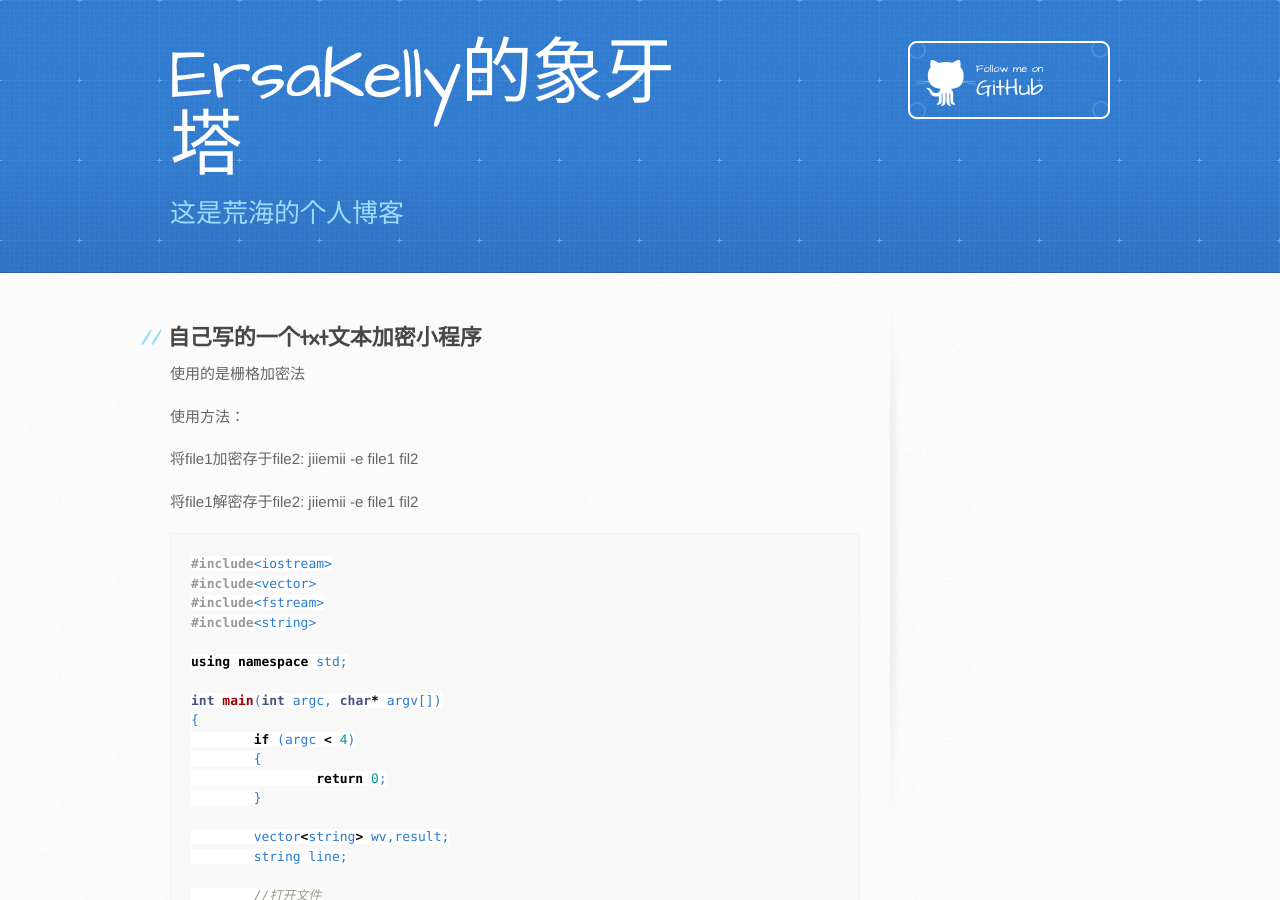
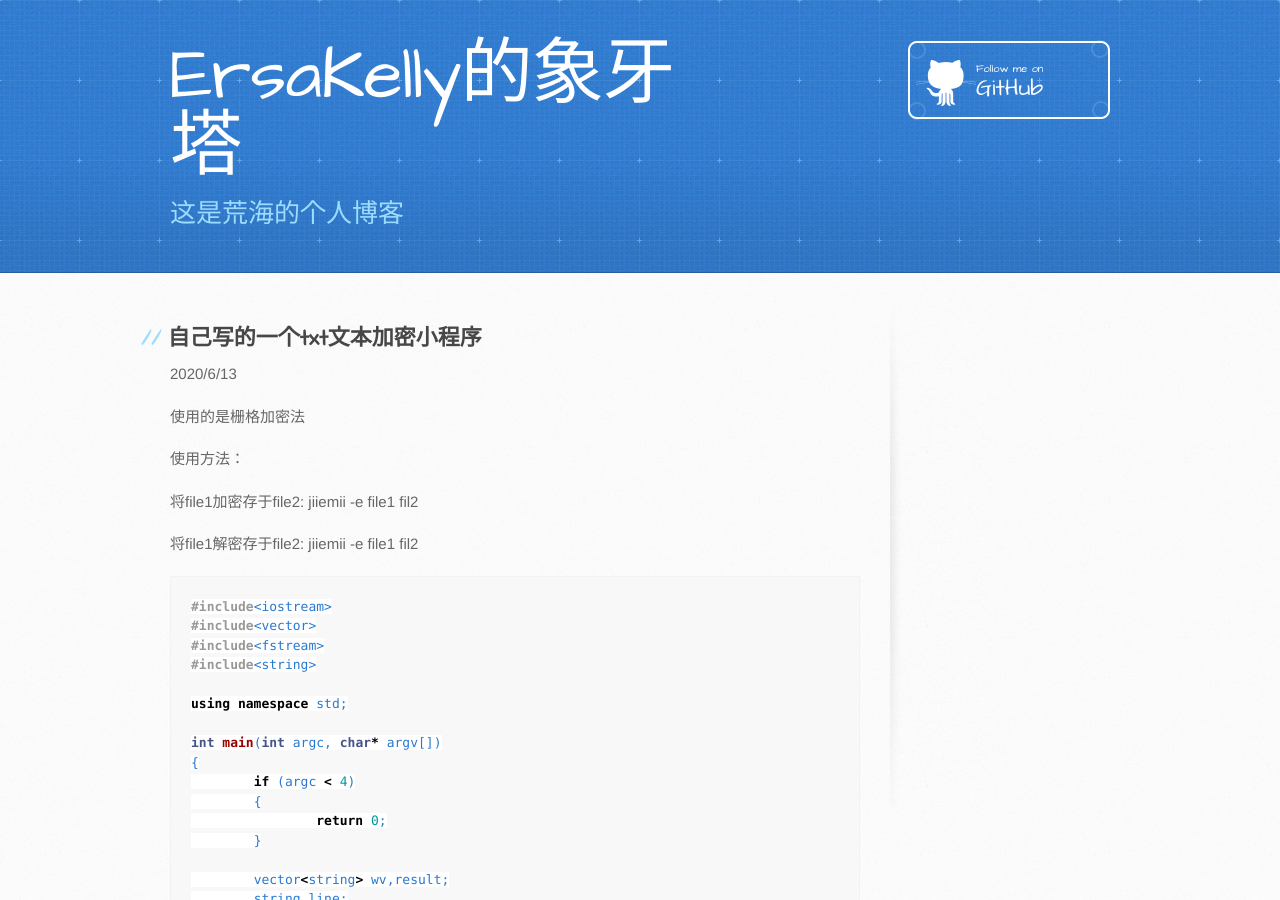
Before and after one commit to TheDesertedSea/TheDesertedSea.github.io, a Jekyll site: the page built from note/jiiemii.md, in a window 1280 px wide and 900 px high. Built offline with Jekyll 4.4.1, drawn with Linux system fonts in a browser that asks for light colours; our own code applies the rules of GitHub Pages for plain Markdown files.

Commit message:
Update jiiemii.md

```diff
--- a/note/jiiemii.md
+++ b/note/jiiemii.md
@@ -3,6 +3,7 @@ layout: default
 ---
 
 ## 自己写的一个txt文本加密小程序
+2020/6/13
 
 使用的是栅格加密法
 
```
